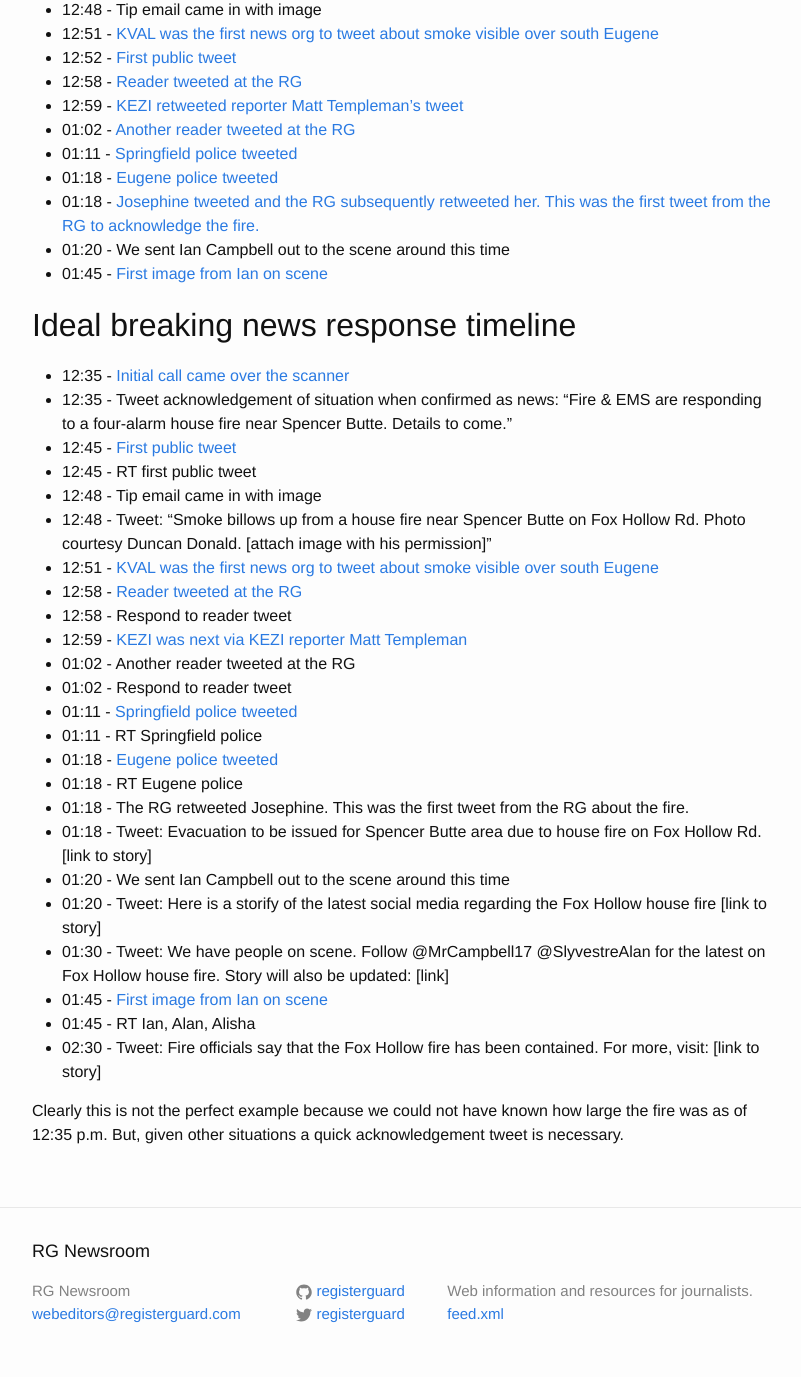
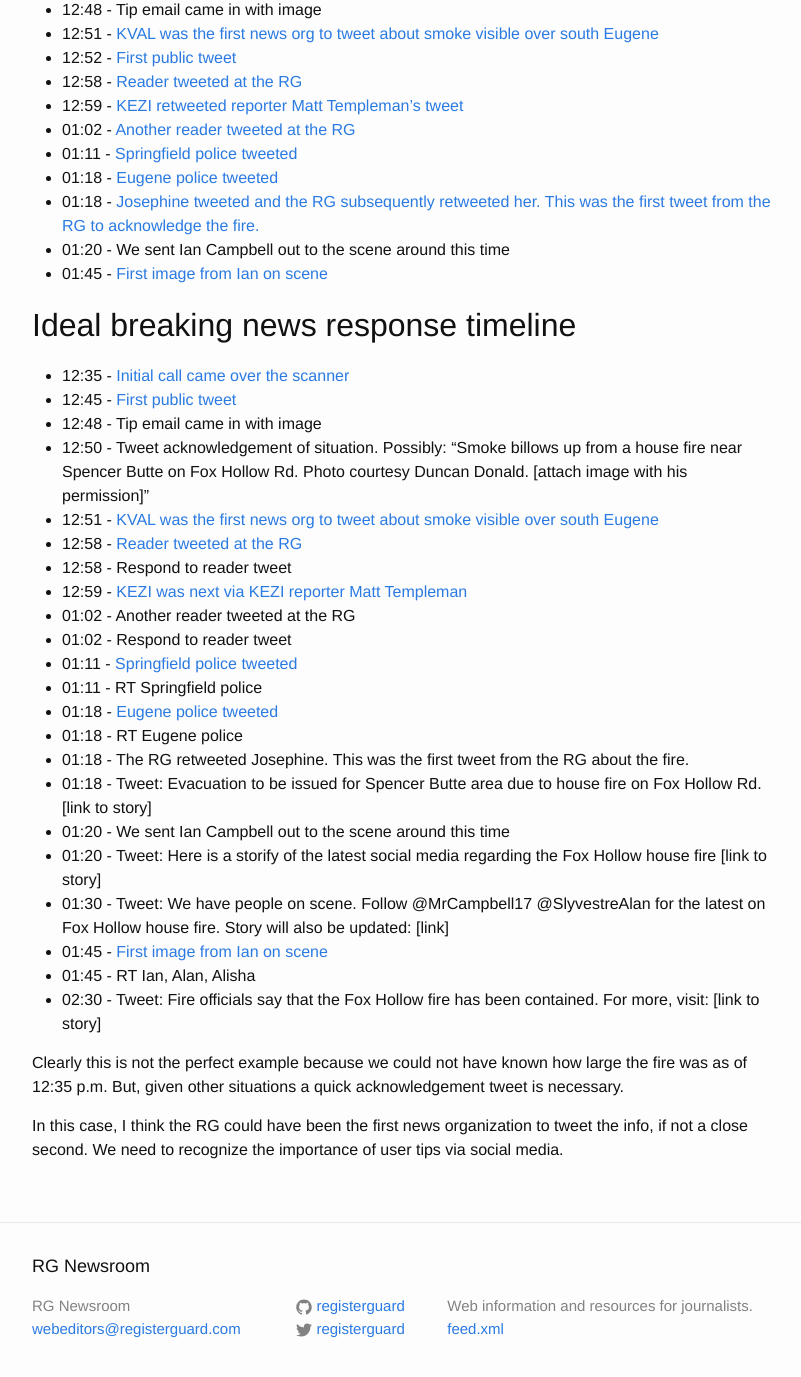
Before and after one commit to rgnewsroom/rgnewsroom.github.io, a Jekyll site: the page built from _posts/2014-10-07-breaking-news-response.md, in a window 1280 px wide and 1400 px high, scrolled down 289 px. Shown: the top 1377 px of the window, without its empty margins (238-1039 px from the left). Built offline with Jekyll 4.4.1, drawn with Linux system fonts in a browser that asks for light colours; nearby versions of some CDN libraries; library files that are not in the unit come from our copies.

Commit message:
Update timeline

```diff
--- a/_posts/2014-10-07-breaking-news-response.md
+++ b/_posts/2014-10-07-breaking-news-response.md
@@ -24,11 +24,9 @@
 ## Ideal breaking news response timeline
 
 * 12:35 - [Initial call came over the scanner](http://coeapps.eugene-or.gov/RuralFireCad/Details/EventID/14176655)
-* 12:35 - Tweet acknowledgement of situation when confirmed as news: “Fire & EMS are responding to a four-alarm house fire near Spencer Butte. Details to come.”
 * 12:45 - [First public tweet](https://twitter.com/eugmodernmonkey/status/497468600790568960)
-* 12:45 - RT first public tweet
 * 12:48 - Tip email came in with image
-* 12:48 - Tweet: “Smoke billows up from a house fire near Spencer Butte on Fox Hollow Rd. Photo courtesy Duncan Donald. [attach image with his permission]”
+* 12:50 - Tweet acknowledgement of situation. Possibly: “Smoke billows up from a house fire near Spencer Butte on Fox Hollow Rd. Photo courtesy Duncan Donald. [attach image with his permission]”
 * 12:51 - [KVAL was the first news org to tweet about smoke visible over south Eugene](https://twitter.com/KVALnews/status/497470113692413952)
 * 12:58 - [Reader tweeted at the RG](https://twitter.com/dyanamason/status/497471760028430336)
 * 12:58 - Respond to reader tweet
@@ -49,3 +47,5 @@
 * 02:30 - Tweet: Fire officials say that the Fox Hollow fire has been contained. For more, visit: [link to story]
 
 Clearly this is not the perfect example because we could not have known how large the fire was as of 12:35 p.m. But, given other situations a quick acknowledgement tweet is necessary.
+
+In this case, I think the RG could have been the first news organization to tweet the info, if not a close second. We need to recognize the importance of user tips via social media.
```
